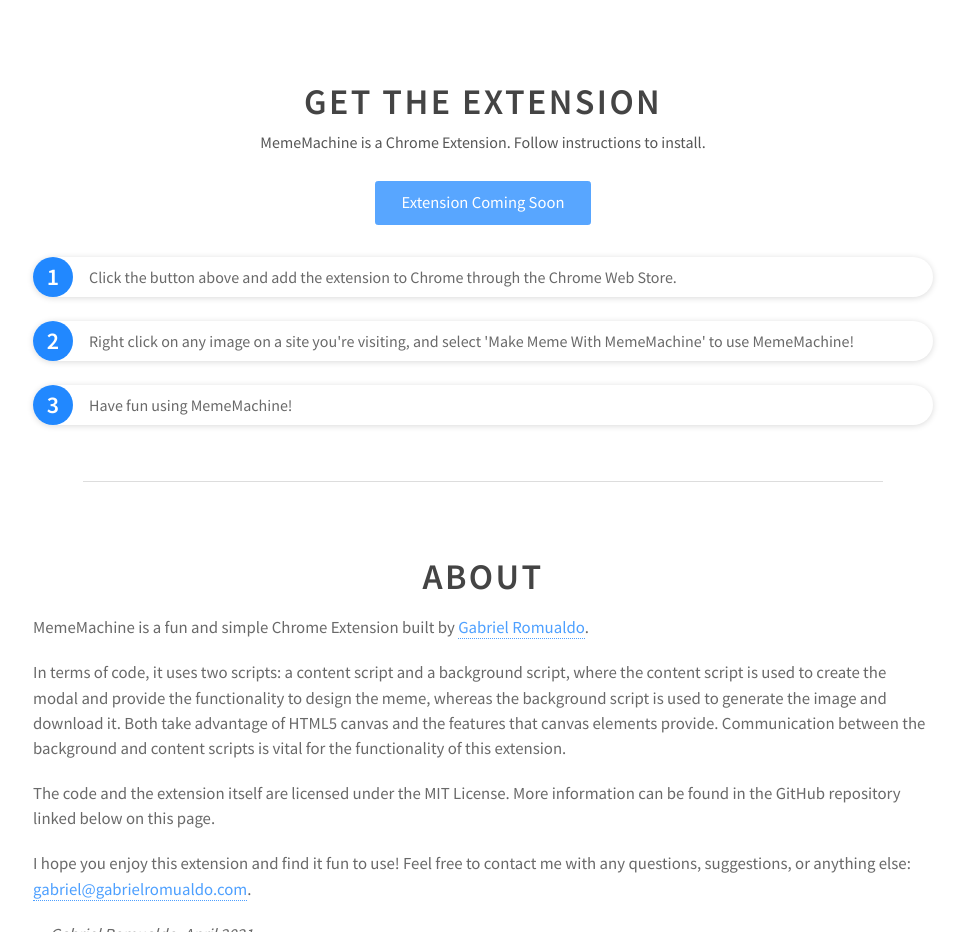
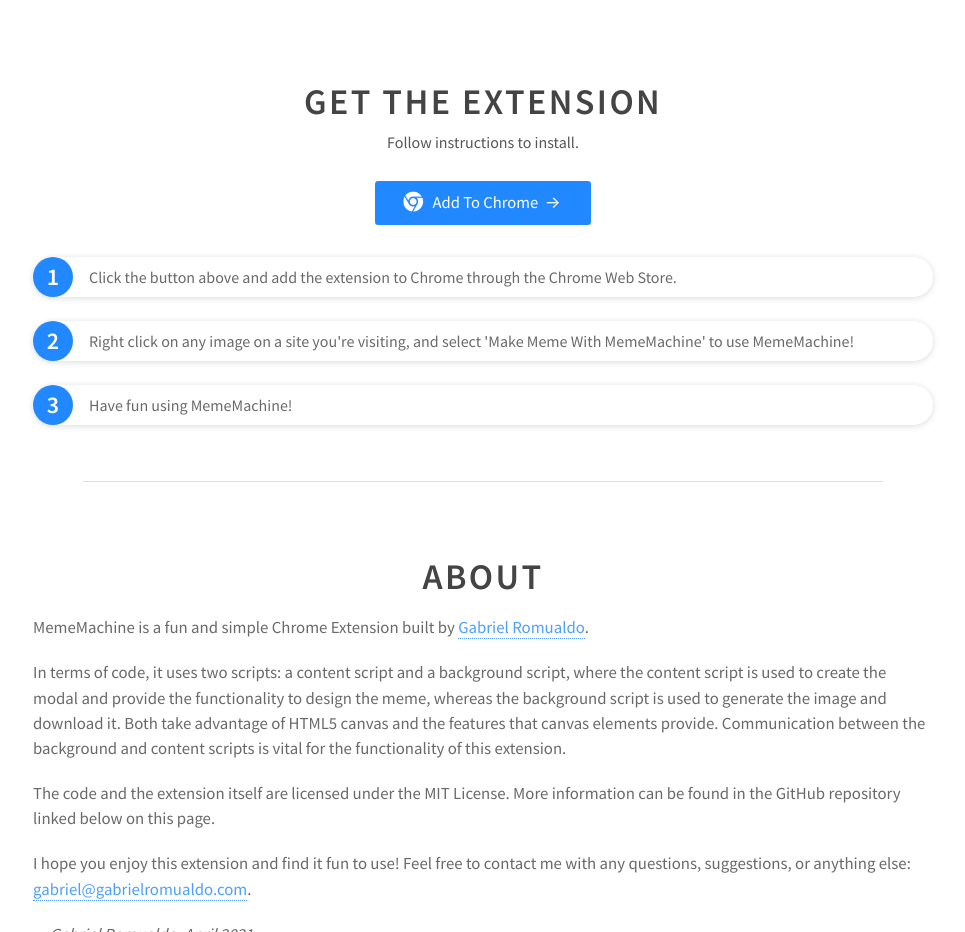
Before and after one commit to gaberomualdo/meme-machine, a browser extension: page docs/index.html in a window 1280 px wide. Shown: the part 1080-2012 px from the top of the page, without its empty margins (157-1122 px from the left). Drawn offline with nearby package versions, Linux system fonts and the light colour scheme.

Commit message:
Update site

```diff
--- a/docs/index.html
+++ b/docs/index.html
@@ -82,9 +82,11 @@
           <!-- download -->
           <h1>Get The Extension</h1>
           <div class="meta">
-            <p>MemeMachine is a Chrome Extension. Follow instructions to install.</p>
-            <!-- <a class="btn primary" href="#" target="_blank"><i class="fab fa-chrome"></i> Add To Chrome &nbsp;&rarr; </a> -->
-            <a class="btn primary disabled" href="#" target="_blank">Extension Coming Soon</a>
+            <p>Follow instructions to install.</p>
+            <a class="btn primary" href="https://chrome.google.com/webstore/detail/mememachine/bdklihmencncgnimicalaeclfjejiffg" target="_blank"
+              ><i class="fab fa-chrome"></i> Add To Chrome &nbsp;&rarr;
+            </a>
+            <!-- <a class="btn primary disabled" href="#" target="_blank">Extension Coming Soon</a> -->
           </div>
           <div class="instructions with-links">
             <div>
```
Also changed, not shown: 1 other file.
